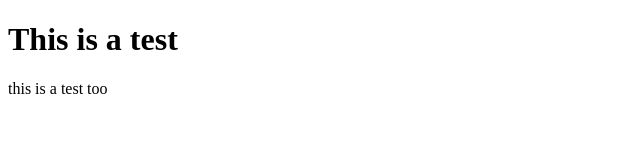
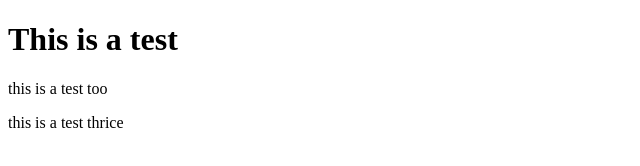
Before and after one commit to j-nathanson/git-test, a plain HTML site: page index.html in a window 1280 px wide. Shown: the whole page, without its empty margins (0-640 px from the left). Drawn offline with Linux system fonts and the light colour scheme.

Commit message:
third commit

```diff
--- a/index.html
+++ b/index.html
@@ -8,5 +8,6 @@
   <body>
     <h1>This is a test</h1>
     <p>this is a test too</p>
+    <p>this is a test thrice</p>
   </body>
 </html>
```
